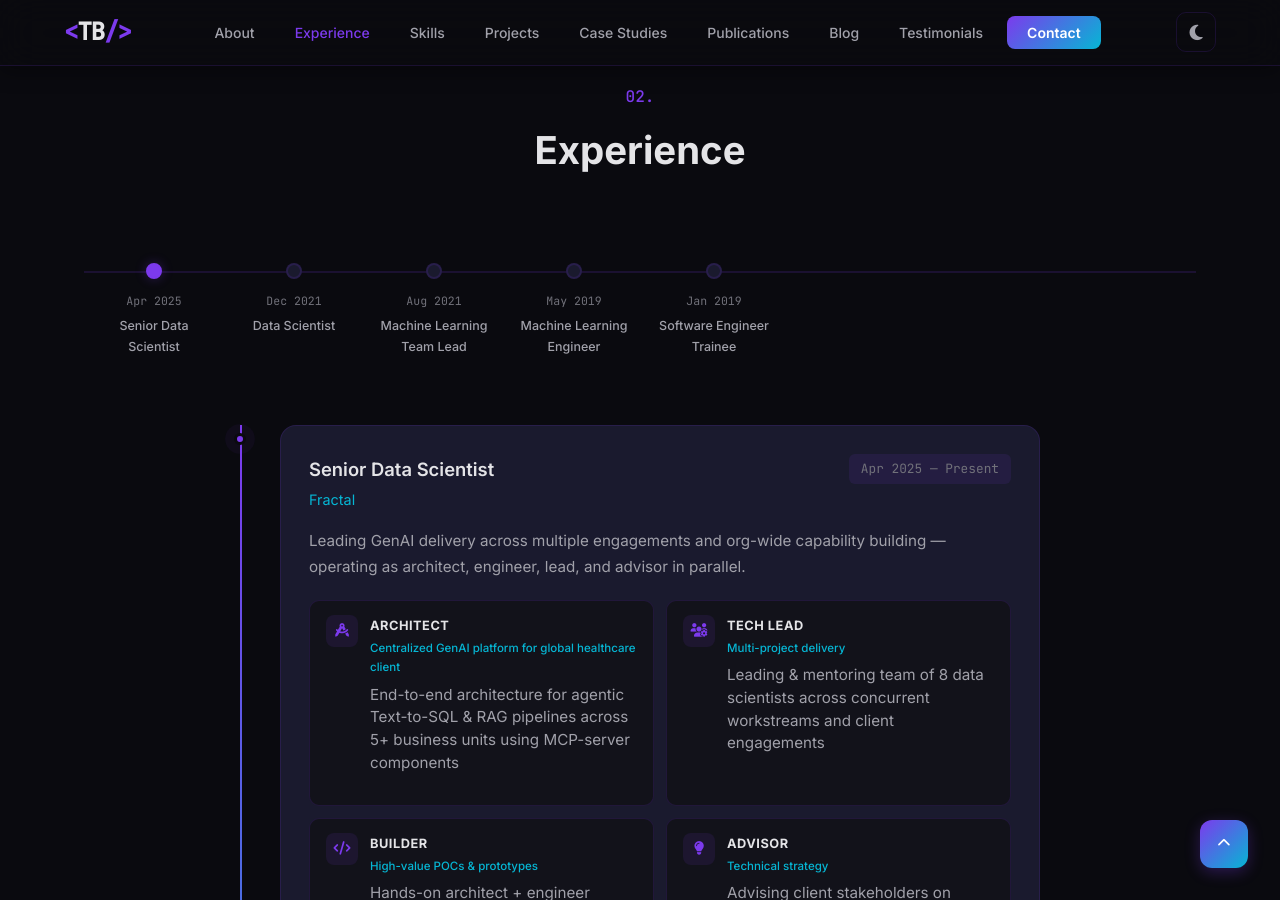
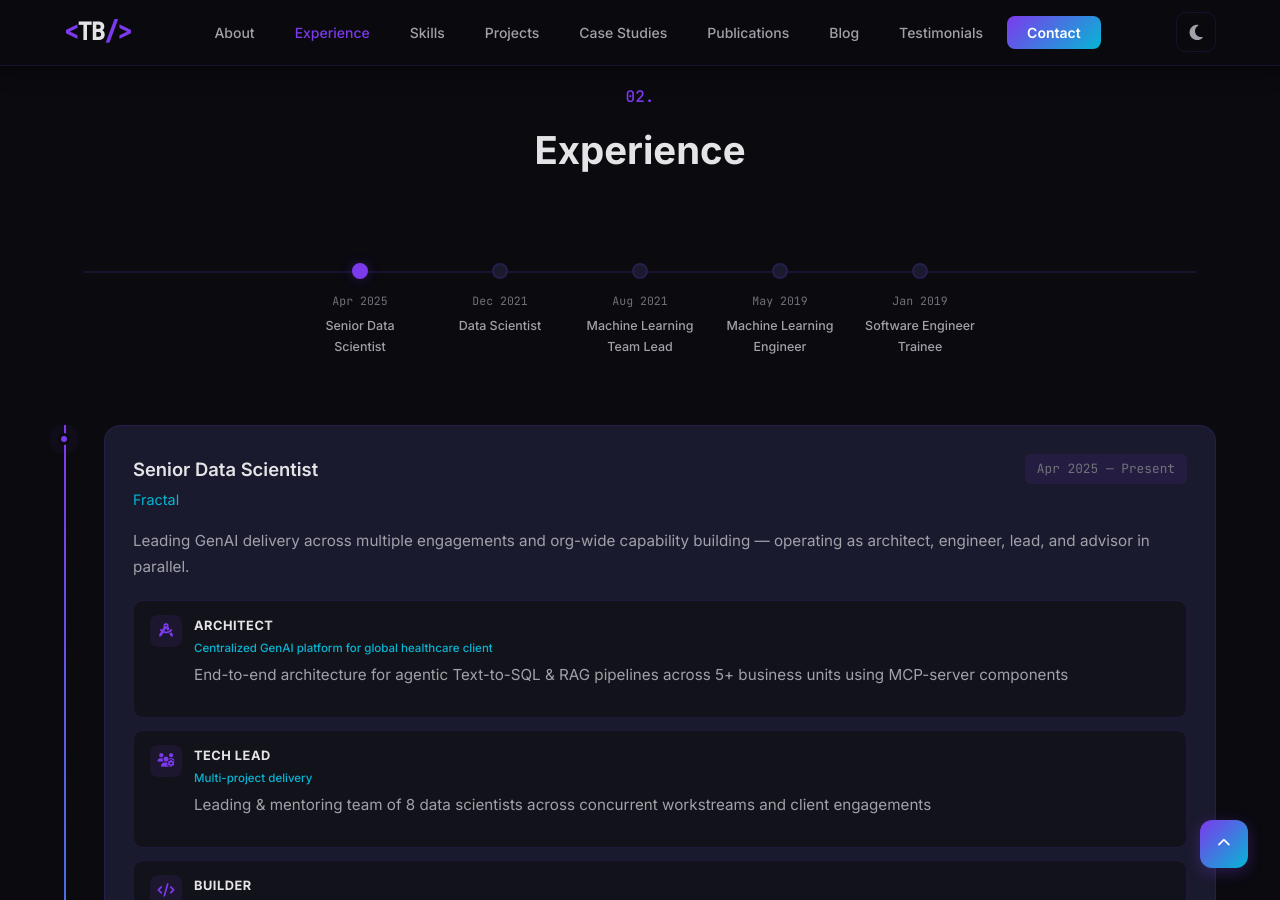
Before and after one commit to TarunISCO/TarunISCO.github.io, a Jekyll site: the page built from index.html, in a window 1280 px wide and 900 px high, scrolled down 2057 px. Built offline with Jekyll 4.4.1, drawn with Linux system fonts in a browser that asks for light colours.

Commit message:
Widen timeline, single-column capacity cards, center journey track

```diff
--- a/css/style.css
+++ b/css/style.css
@@ -723,7 +723,7 @@ ul { list-style: none; }
    ============================================ */
 .timeline {
     position: relative;
-    max-width: 800px;
+    max-width: 100%;
     margin: 0 auto;
     padding-left: 40px;
 }
@@ -1214,6 +1214,7 @@ ul { list-style: none; }
 .journey-track {
     display: flex;
     align-items: flex-start;
+    justify-content: center;
     position: relative;
     min-width: max-content;
     padding: 0 20px;
@@ -1307,7 +1308,7 @@ ul { list-style: none; }
    ============================================ */
 .capacity-grid {
     display: grid;
-    grid-template-columns: repeat(auto-fit, minmax(240px, 1fr));
+    grid-template-columns: 1fr;
     gap: 12px;
     margin: 20px 0 16px;
 }
```
